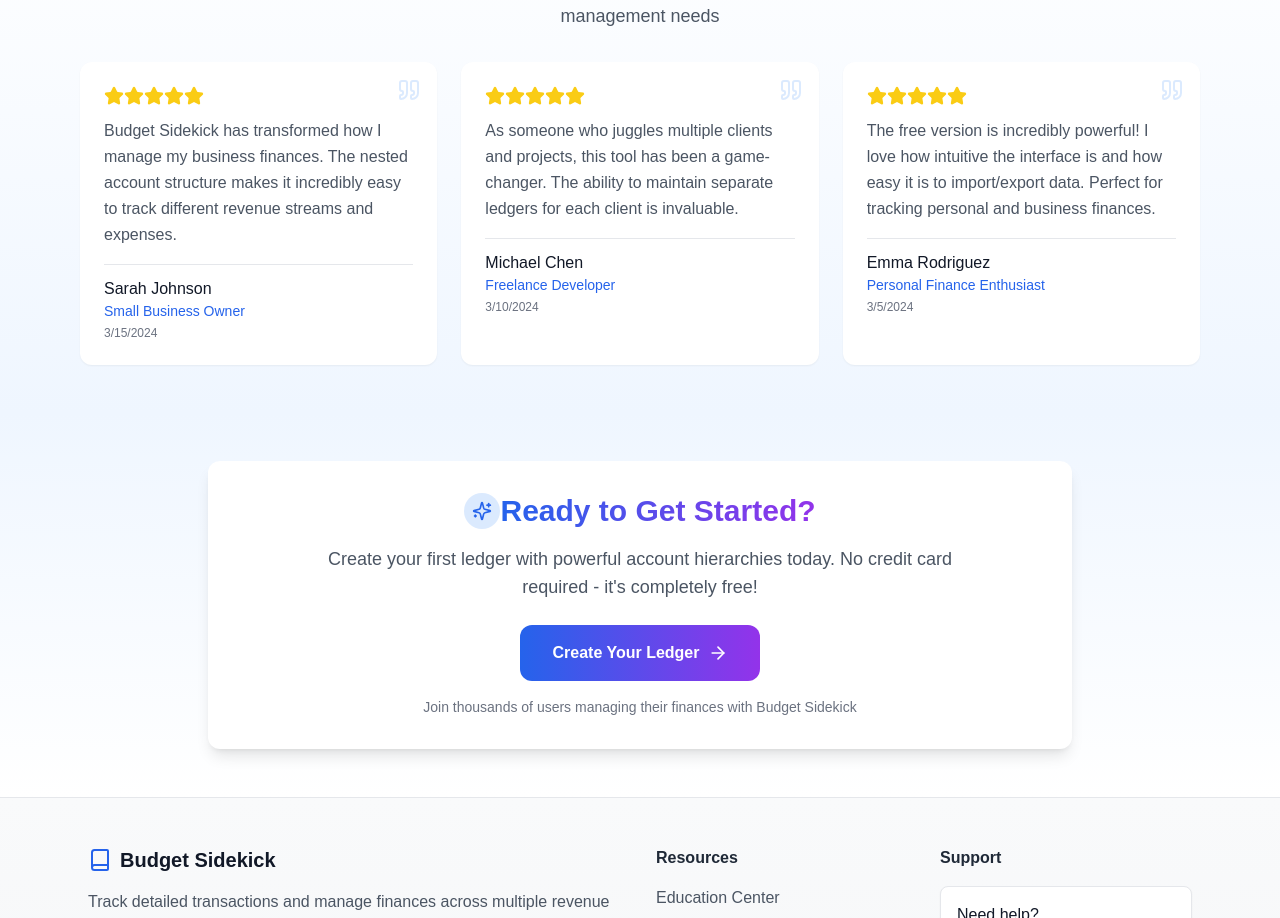
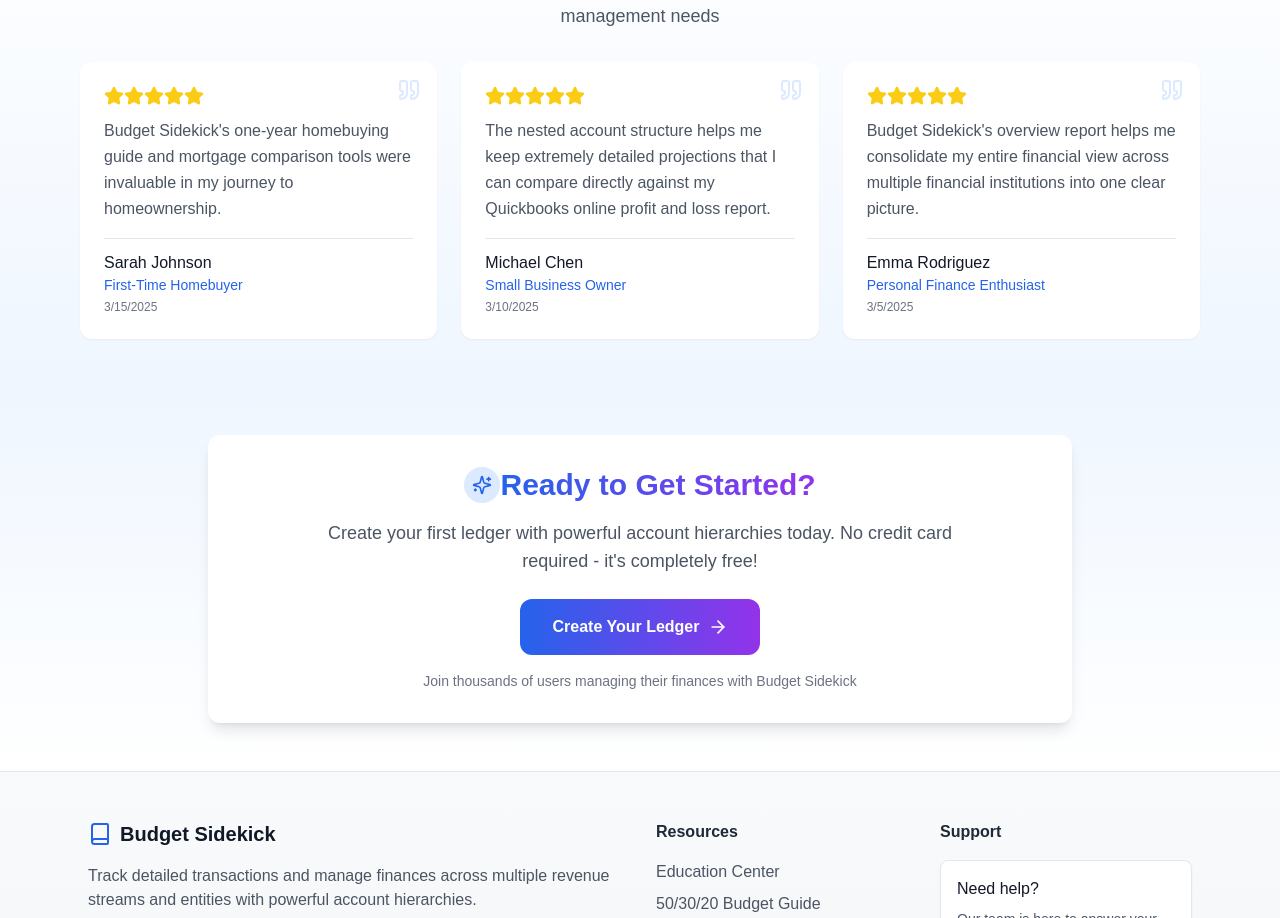
Before and after one commit to primordial-software-llc/budget-sidekick, a Next.js app: page / in a window 1280 px wide. Shown: the part 2586-3504 px from the top of the page. Built offline with nearby package versions, Linux system fonts and the light colour scheme.

Commit message:
Update reviews.

```diff
--- a/src/data/reviews.js
+++ b/src/data/reviews.js
@@ -1,24 +1,24 @@
 export const reviews = [
   {
     name: "Sarah Johnson",
-    role: "Small Business Owner",
-    content: "Budget Sidekick has transformed how I manage my business finances. The nested account structure makes it incredibly easy to track different revenue streams and expenses.",
+    role: "First-Time Homebuyer",
+    content: "Budget Sidekick's one-year homebuying guide and mortgage comparison tools were invaluable in my journey to homeownership.",
     rating: 5,
-    date: "2024-03-15"
+    date: "2025-03-15"
   },
   {
     name: "Michael Chen",
-    role: "Freelance Developer",
-    content: "As someone who juggles multiple clients and projects, this tool has been a game-changer. The ability to maintain separate ledgers for each client is invaluable.",
+    role: "Small Business Owner",
+    content: "The nested account structure helps me keep extremely detailed projections that I can compare directly against my Quickbooks online profit and loss report.",
     rating: 5,
-    date: "2024-03-10"
+    date: "2025-03-10"
   },
   {
     name: "Emma Rodriguez",
     role: "Personal Finance Enthusiast",
-    content: "The free version is incredibly powerful! I love how intuitive the interface is and how easy it is to import/export data. Perfect for tracking personal and business finances.",
+    content: "Budget Sidekick's overview report helps me consolidate my entire financial view across multiple financial institutions into one clear picture.",
     rating: 5,
-    date: "2024-03-05"
+    date: "2025-03-05"
   }
 ];
 
```
